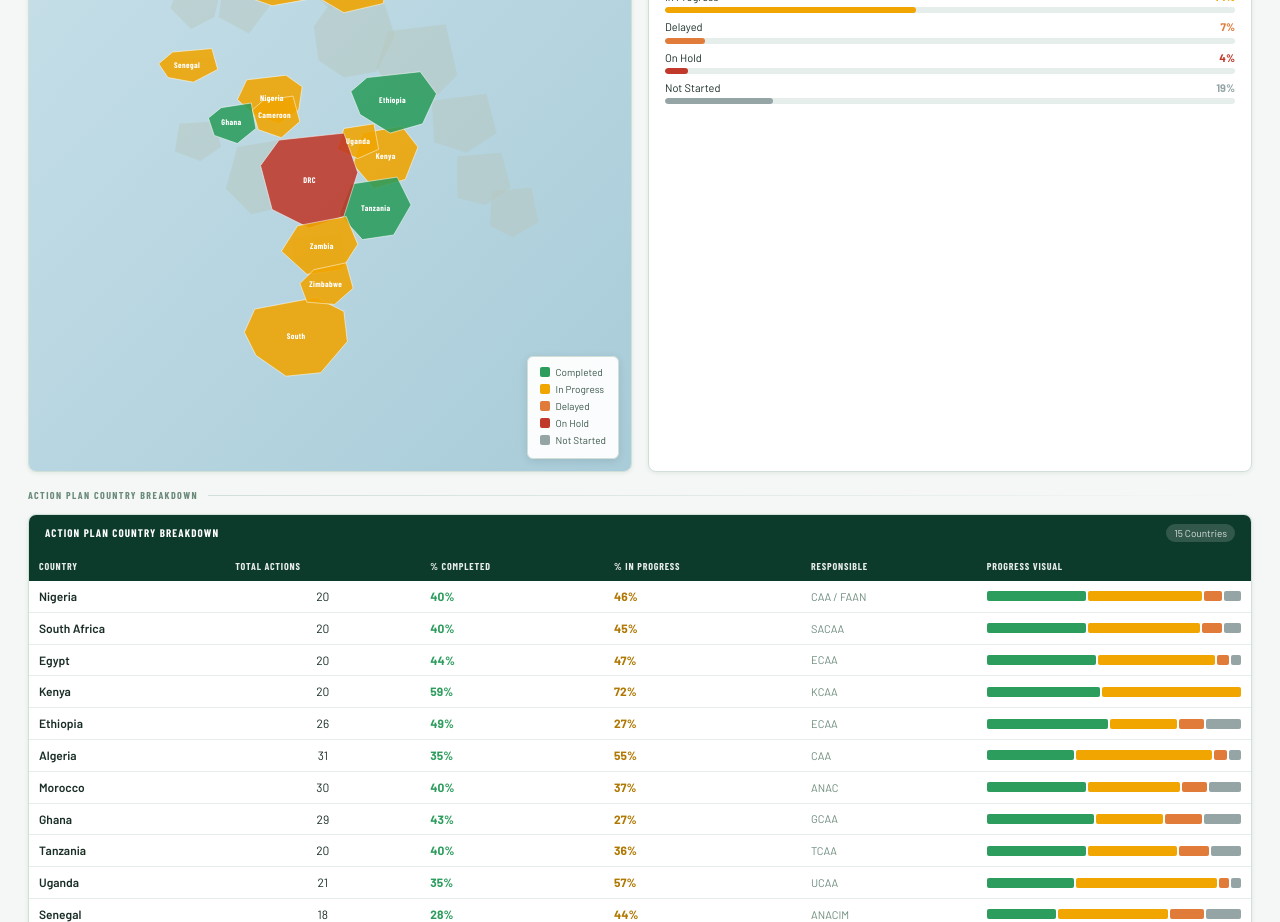
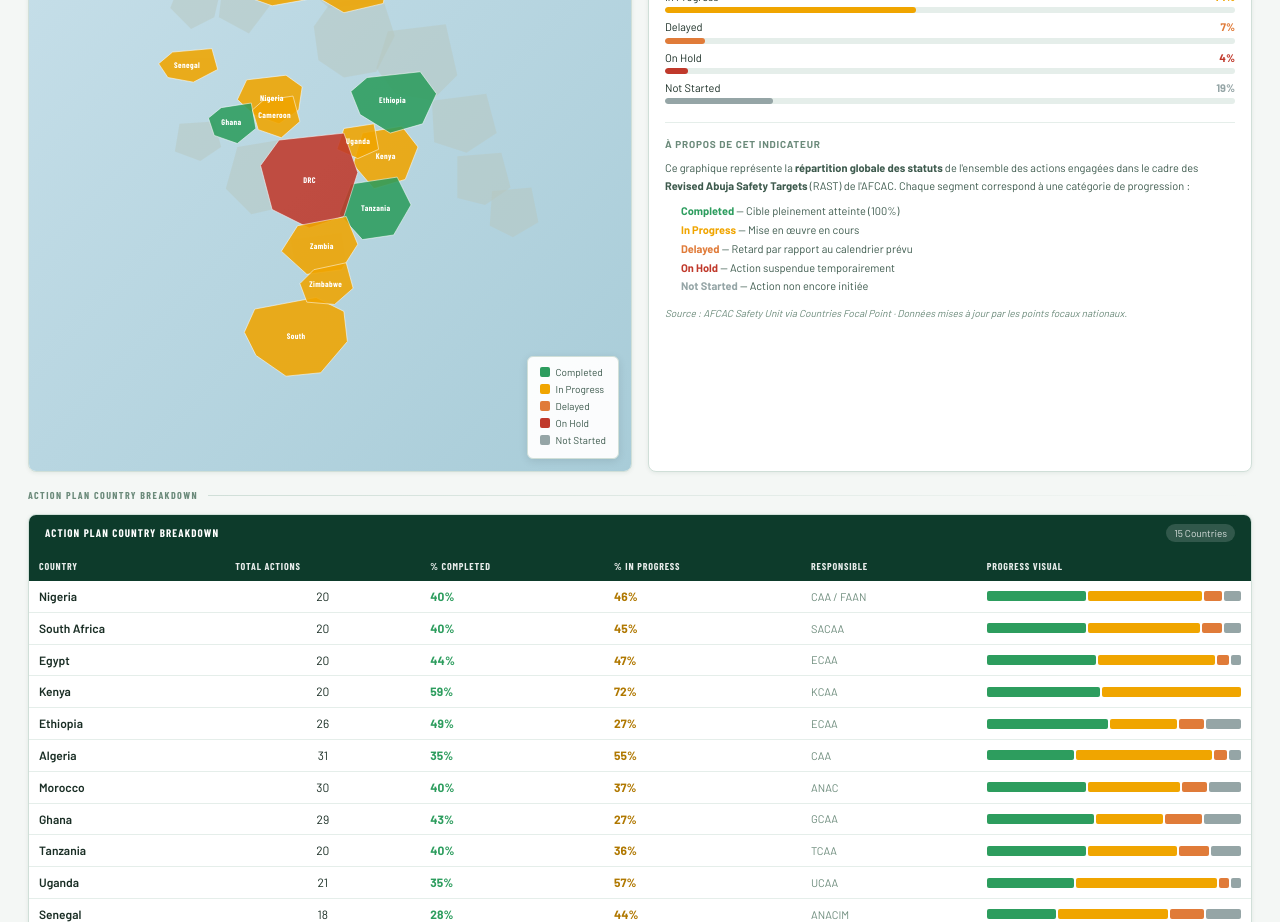
Before and after one commit to seninfosec-sn/Afcac-Dashboard, a Next.js app: page / in a window 1280 px wide. Shown: the part 1040-1962 px from the top of the page. Built offline with nearby package versions, Linux system fonts and the light colour scheme; a web font is replaced by a local one.

Commit message:
Add description section at bottom of Global Status Distribution card
Co-Authored-By: Claude Sonnet 4.6 <noreply@anthropic.com>

```diff
--- a/components/StatusBar.tsx
+++ b/components/StatusBar.tsx
@@ -53,6 +53,26 @@ export default function StatusBar({ kpis }: { kpis: KpiData }) {
             ))}
           </div>
         </div>
+
+        {/* Description */}
+        <div style={{ marginTop: 18, paddingTop: 14, borderTop: "1px solid var(--border2)" }}>
+          <div style={{ fontSize: 10, fontWeight: 700, color: "var(--ink3)", letterSpacing: ".08em", textTransform: "uppercase", marginBottom: 8 }}>
+            À propos de cet indicateur
+          </div>
+          <p style={{ fontSize: 11, color: "var(--ink2)", lineHeight: 1.6, margin: 0 }}>
+            Ce graphique représente la <strong>répartition globale des statuts</strong> de l'ensemble des actions engagées dans le cadre des <strong>Revised Abuja Safety Targets</strong> (RAST) de l'AFCAC. Chaque segment correspond à une catégorie de progression :
+          </p>
+          <ul style={{ fontSize: 11, color: "var(--ink2)", lineHeight: 1.7, margin: "8px 0 0 0", paddingLeft: 16 }}>
+            <li><strong style={{ color: "var(--c-complete)" }}>Completed</strong> — Cible pleinement atteinte (100%)</li>
+            <li><strong style={{ color: "var(--c-progress)" }}>In Progress</strong> — Mise en œuvre en cours</li>
+            <li><strong style={{ color: "var(--c-delayed)" }}>Delayed</strong> — Retard par rapport au calendrier prévu</li>
+            <li><strong style={{ color: "var(--c-onhold)" }}>On Hold</strong> — Action suspendue temporairement</li>
+            <li><strong style={{ color: "var(--c-nostart)" }}>Not Started</strong> — Action non encore initiée</li>
+          </ul>
+          <p style={{ fontSize: 10, color: "var(--ink3)", marginTop: 10, marginBottom: 0, fontStyle: "italic" }}>
+            Source : AFCAC Safety Unit via Countries Focal Point · Données mises à jour par les points focaux nationaux.
+          </p>
+        </div>
       </div>
     </div>
   );
```
